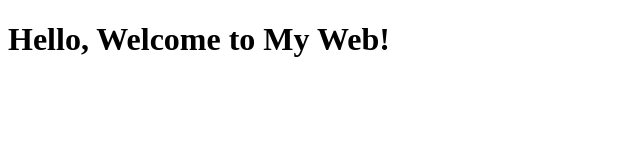
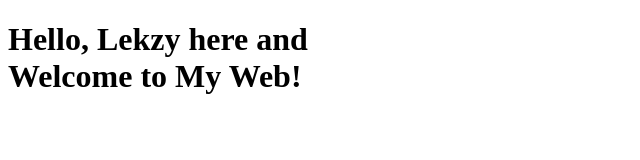
Before and after one commit to lekzydev/portfolio, a plain HTML site: page index.html in a window 1280 px wide. Shown: the whole page, without its empty margins (0-640 px from the left). Drawn offline with Linux system fonts and the light colour scheme.

Commit message:
add a <br>

```diff
--- a/index.html
+++ b/index.html
@@ -6,6 +6,6 @@
     <title>Document</title>
 </head>
 <body>
-    <h1>Hello, Welcome to My Web! </h1>
+    <h1>Hello, Lekzy here and <br>Welcome to My Web! </h1>
 </body>
 </html>
```
